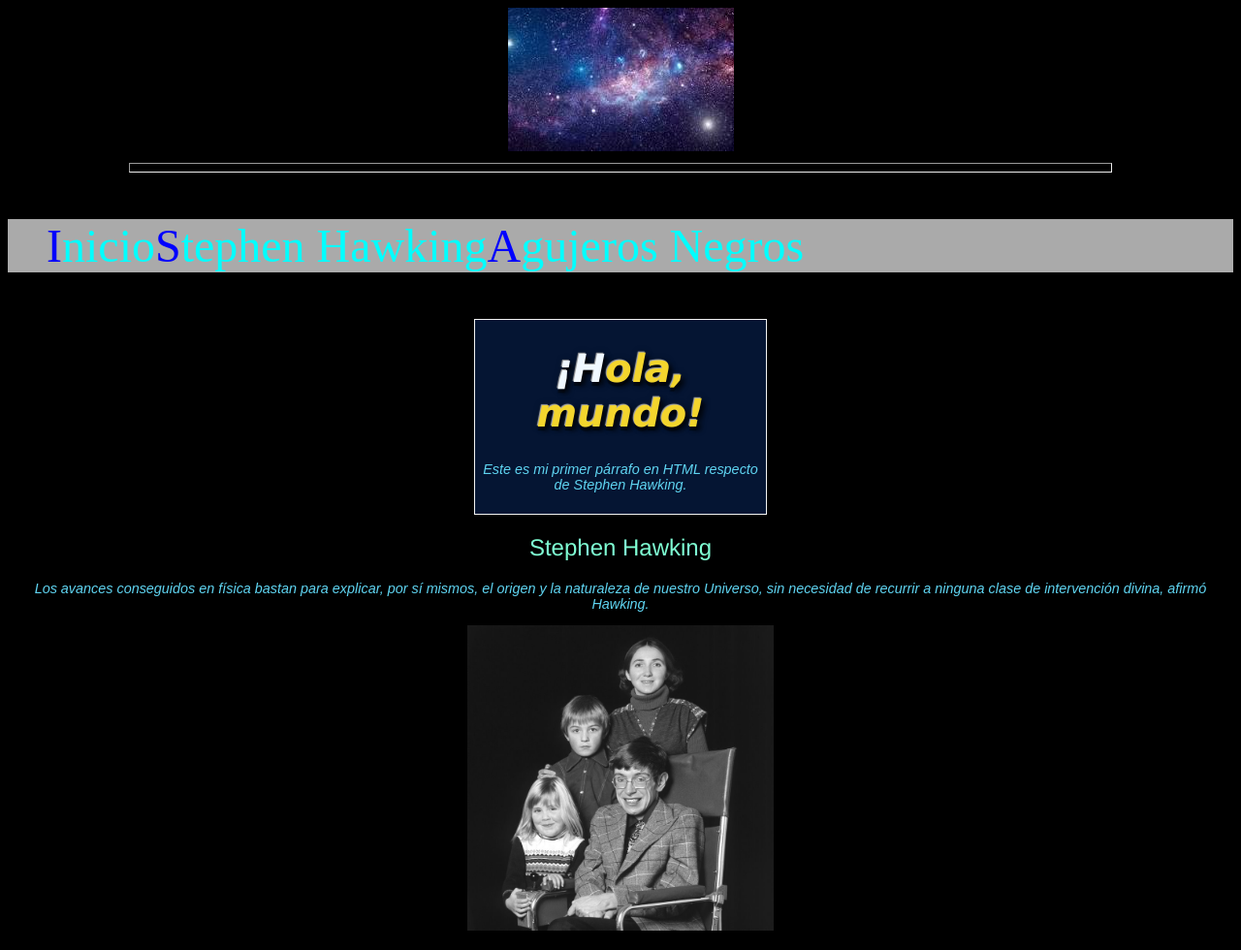
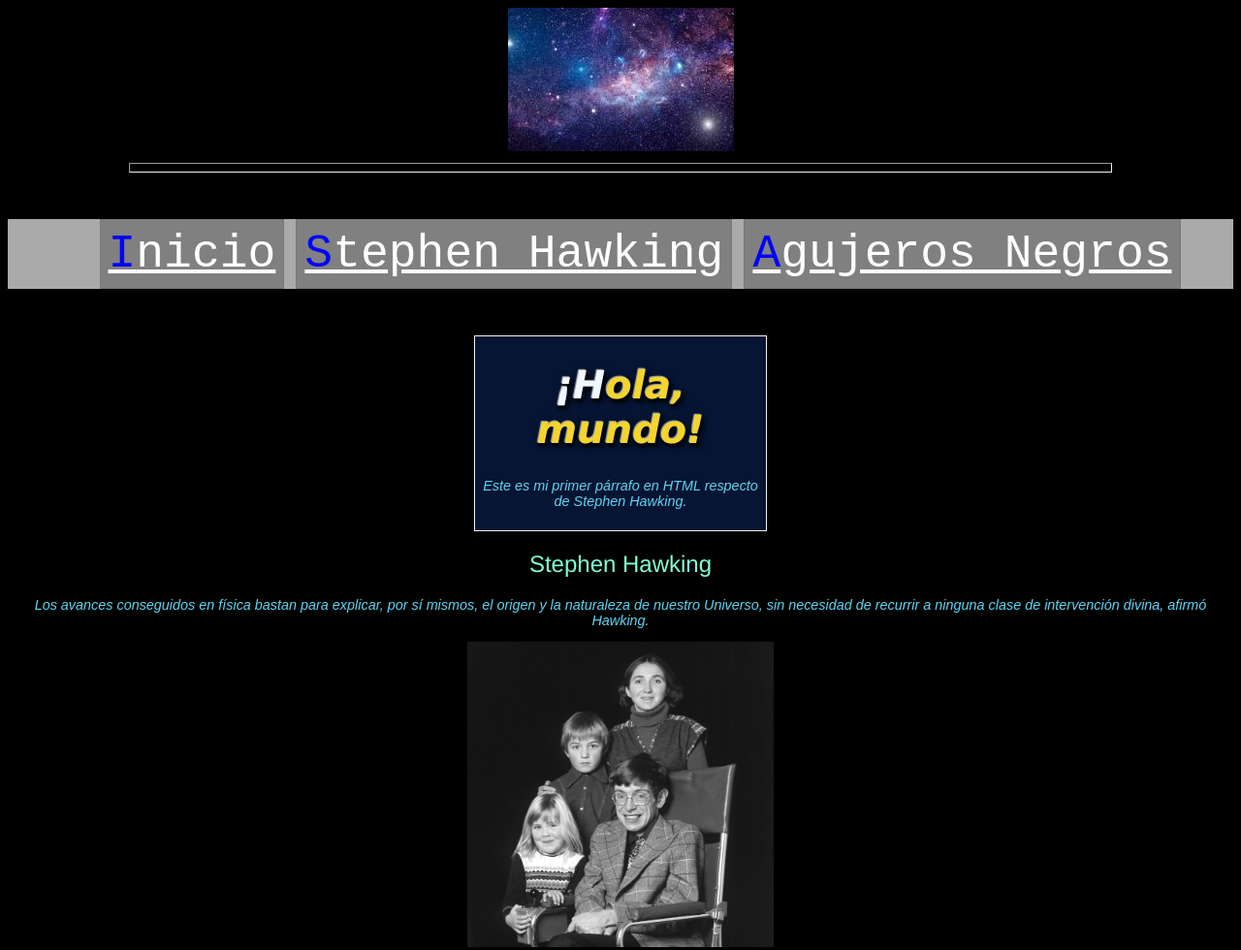
Before and after one commit to YoSoyRob/test, a plain HTML site: page index.html in a window 1280 px wide. Shown: the top 980 px of the page at 97% size. Drawn offline with Linux system fonts and the light colour scheme.

Commit message:
barra horizontal y centrado de boton

```diff
--- a/index.html
+++ b/index.html
@@ -14,9 +14,9 @@
         <img src="/imagenes/fondo1.jpg" alt="galx">
         <hr width="80%" align="center" size="10">
         <ul>
-            <li>Inicio</li>
-            <li>Stephen Hawking</li>
-            <li>Agujeros Negros</li>
+            <li><a href="">Inicio</a></li>
+            <li><a href="">Stephen Hawking</a></li>
+            <li><a href="#AN">Agujeros Negros</a></li>
         </ul>
     <div class="box">
     <h1>¡Hola, mundo!</h1>
@@ -33,7 +33,7 @@
 
     <center>
     <div class="box1">
-    <h2>- Agujeros Negros -</h2>
+    <h2 id="AN">- Agujeros Negros -</h2>
     <img src="/imagenes/agujero.jpeg" alt="agujero" width="25%" height="25%" style="float: left;">
     <p class="pagafo1">El astrofísico Stephen Hawking realizó varias afirmaciones sobre los agujeros negros, entre ellas: <br>
     <br>
--- a/style.css
+++ b/style.css
@@ -7,7 +7,17 @@ h1 {font-family: Verdana, Geneva, Tahoma, sans-serif ; font-size: 250%; text-ali
 
 h1::first-letter {color: aliceblue;}
 
-ul {display: flex; list-style: none;font-family: 'Times New Roman', Times, serif; font-size: 300%; color: aqua; background-color: #aaa;}
+ul { list-style: none;font-family: 'Times New Roman', Times, serif; font-size: 300%; color: aqua; background-color: #aaa;}
+
+li { display: inline-block; }
+
+a {display: block;
+    padding: 8px;
+    background-color: gray;
+    color: white;
+    border: 1px solid #787878;
+    font-family: 'Courier New', Courier, monospace; }
+
 li::first-letter {color: blue}
 
 .box {background-color: rgb(5, 21, 51); border: .5px solid rgb(243, 243, 243);
@@ -30,6 +40,7 @@ h2{ font-family: Helvetica, sans-serif; font-size: 150%; text-align: center; col
 button { font-family: 'Times New Roman', Times, serif;
     color: aquamarine;
     background-color: gray;
+    position: relative; left: 50%;
 }
 
 button:hover { font-size: 120%;
```
Also changed, not shown: 1 other file.
